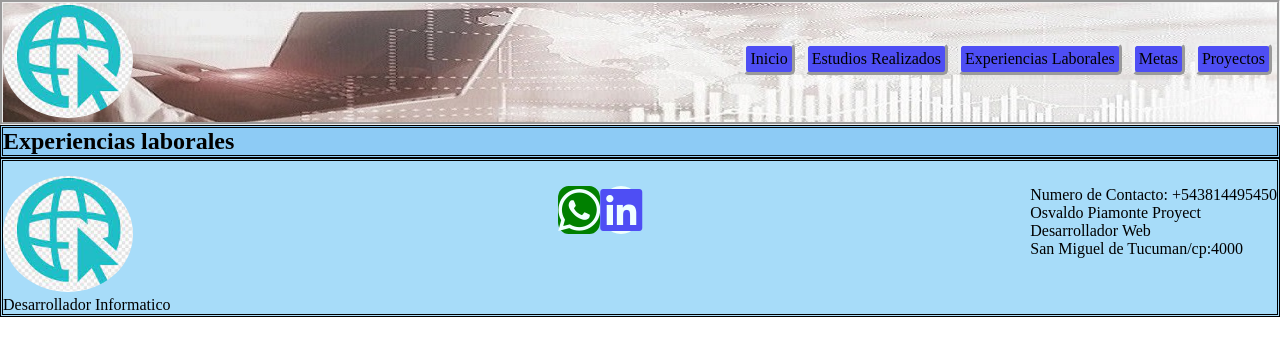
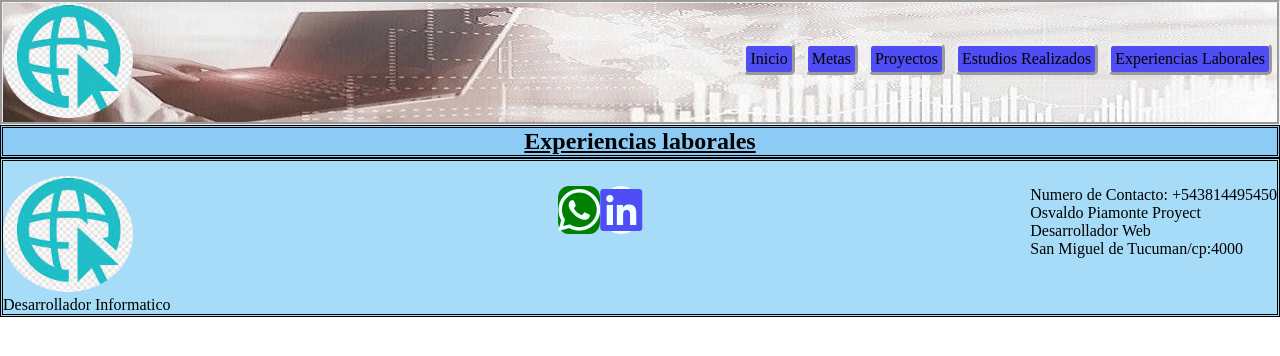
Before and after one commit to carolCajal/pruebapage, a plain HTML site: page pages/laborales.html in a window 1280 px wide. Drawn offline with nearby package versions, Linux system fonts and the light colour scheme.

Commit message:
se corrigen posicion de barra de navegacion

```diff
--- a/pages/laborales.html
+++ b/pages/laborales.html
@@ -27,17 +27,17 @@
                 <nav class="nav header--nav">
                     <ul>
                         <li><a href="../index.html">Inicio</a></li>
+                        <li><a href="./metas.html">Metas</a></li>
+                        <li><a href="./proyectos.html">Proyectos</a></li>
                         <li><a href="./estudios.html">Estudios Realizados</a></li>
                         <li><a href="./laborales.html">Experiencias Laborales</a></li>
-                        <li><a href="./metas.html">Metas</a></li>
-                        <li><a href="./proyectos.html">Proyectos</a></li>
                     </ul>
                 </nav>
             </div>
         </div>
     </header>
     <main class="main--exp_laboral">
-        <h2>Experiencias laborales</h2>
+        <h2 class="h2--exp_laboral">Experiencias laborales</h2>
     </main>
     <footer class="footer--exp_laboral">
         <div class="footer--grid">
--- a/scss/personalizaciones/_personalizaciones.scss
+++ b/scss/personalizaciones/_personalizaciones.scss
@@ -42,7 +42,7 @@
         border-style: double;
         border-color: map-get($paleta_colores, primario);
         font-size: 25px;
-        color: map-get($paleta_colores, backgraunds-pst);
+        color: black;
     }
 }
 
@@ -89,3 +89,9 @@
     @extend .imagenes--scss;
     margin-top: 100px;
 }
+
+.h2--exp_laboral {
+    display: flex;
+    justify-content: center;
+    text-decoration:underline;
+}
```
Also changed, not shown: index.html (+3 -3 lines), pages/estudios.html (+2 -2 lines), pages/metas.html (+2 -2 lines), pages/proyectos.html (+2 -2 lines), css/main.css, 1 other file.
